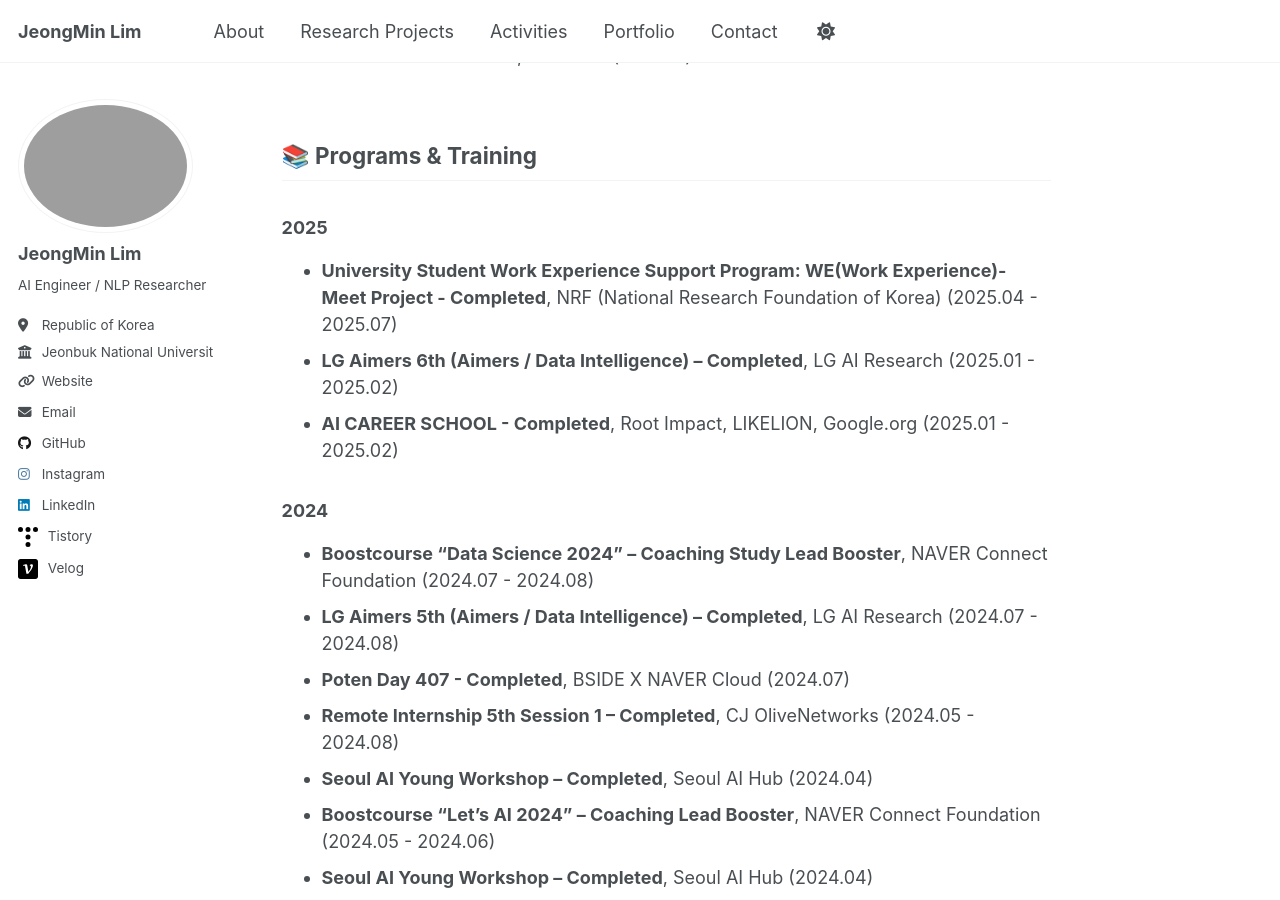
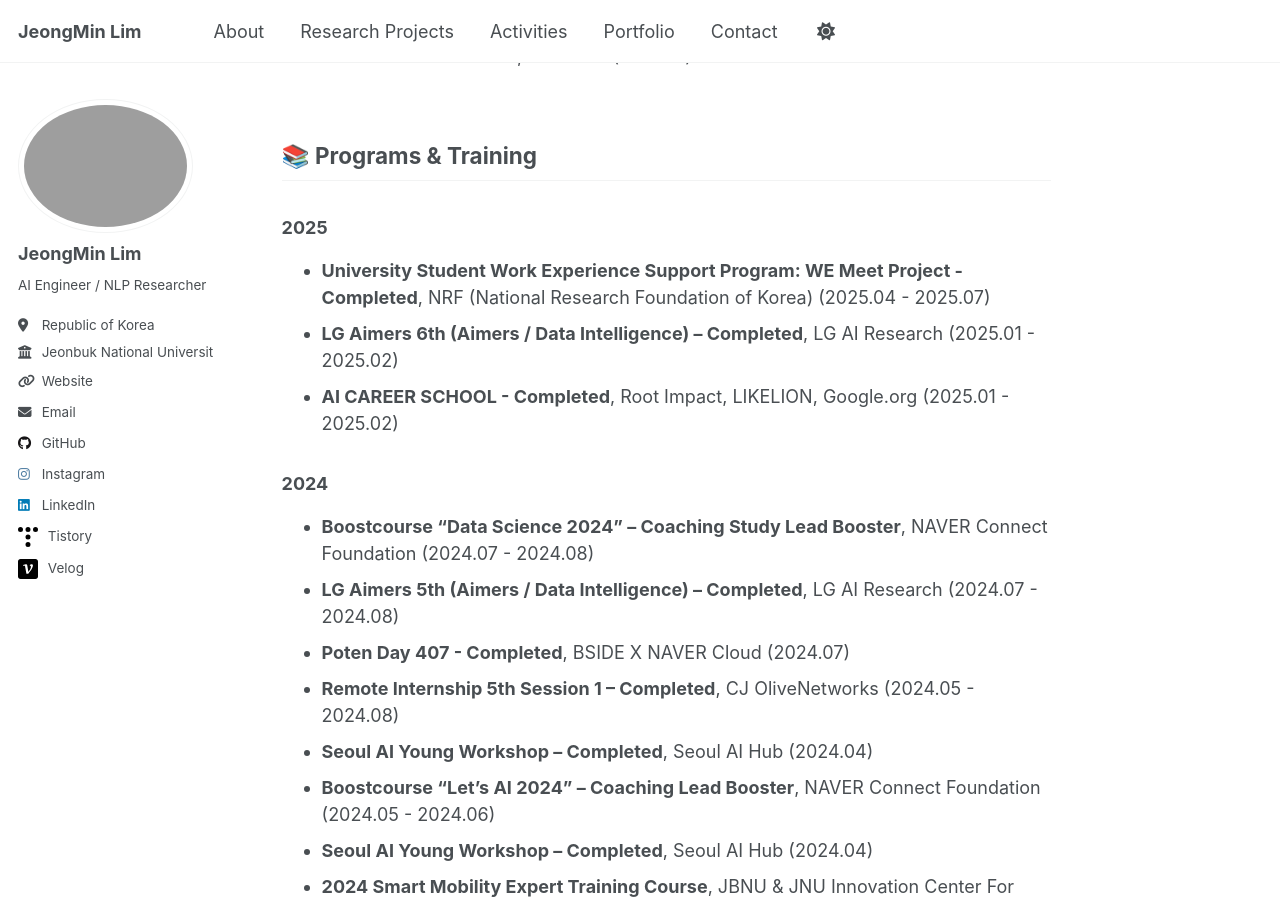
Before and after one commit to JeongMinIsBest/JeongMinIsBest.github.io, a Jekyll site: the page built from _pages/activities.md, in a window 1280 px wide and 900 px high, scrolled down 1568 px. Built offline with Jekyll 4.4.1, drawn with Linux system fonts in a browser that asks for light colours; a script that is not in the unit is left out.

Commit message:
Update activities.md

```diff
--- a/_pages/activities.md
+++ b/_pages/activities.md
@@ -46,7 +46,7 @@
 ## 📚 Programs & Training
 
 ### 2025
-- **University Student Work Experience Support Program: WE(Work Experience)-Meet Project - Completed**, NRF (National Research Foundation of Korea) (2025.04 - 2025.07)
+- **University Student Work Experience Support Program: WE Meet Project - Completed**, NRF (National Research Foundation of Korea) (2025.04 - 2025.07)
 - **LG Aimers 6th (Aimers / Data Intelligence) – Completed**, LG AI Research (2025.01 - 2025.02)
 - **AI CAREER SCHOOL - Completed**, Root Impact, LIKELION, Google.org (2025.01 - 2025.02)
 <br/>
```
